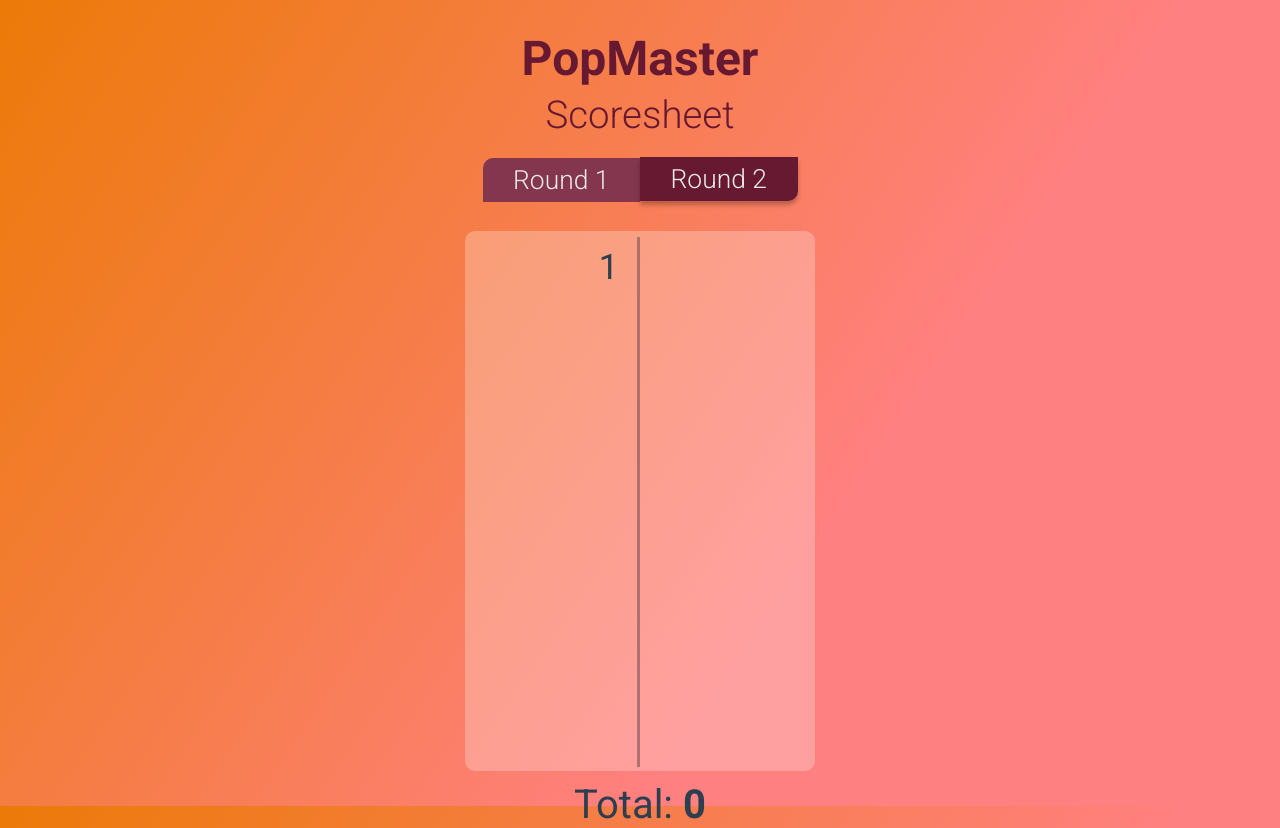
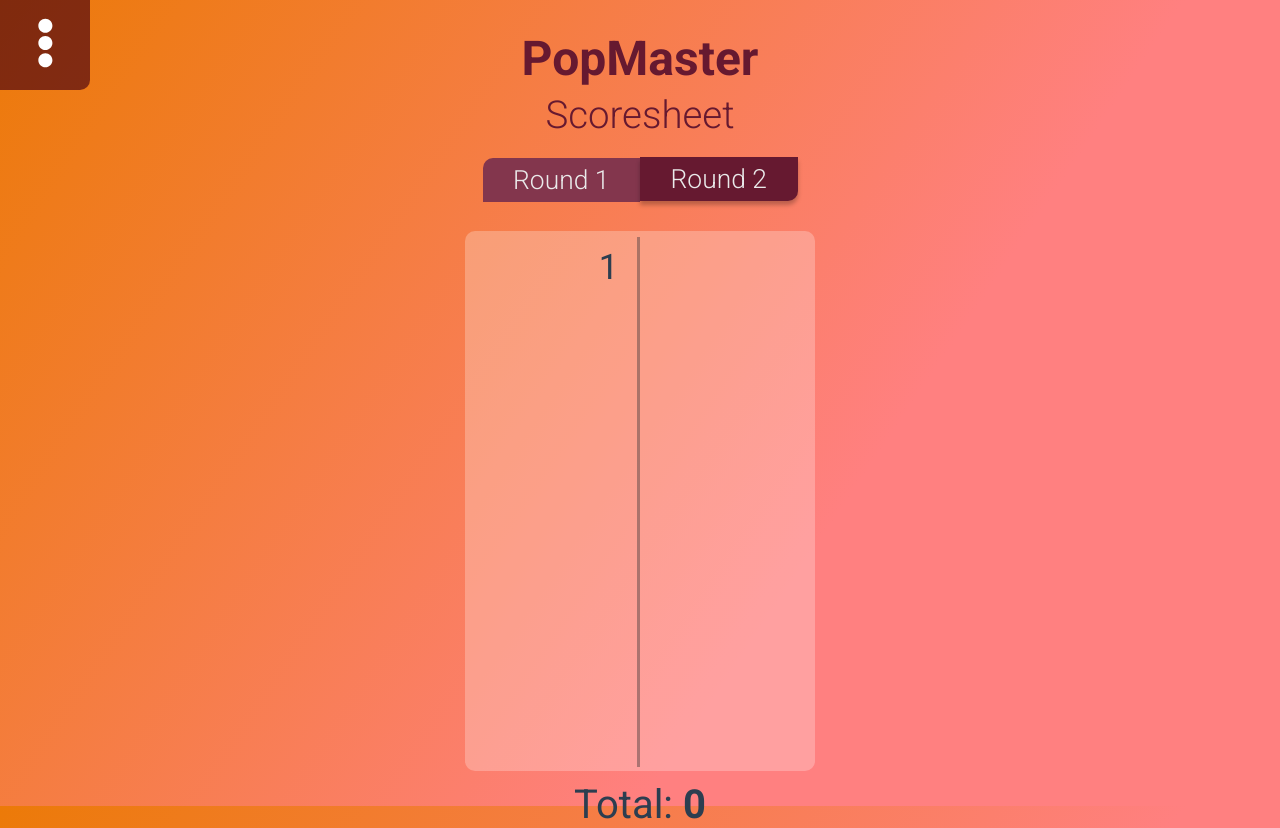
Before and after one commit to Tuff-Dev/popmaster-scoresheet, a Vue app: page / in a window 1280 px wide. Built offline with nearby package versions, Linux system fonts and the light colour scheme.

Commit message:
Menu & clear rounds

```diff
--- a/package.json
+++ b/package.json
@@ -13,6 +13,7 @@
     "vue": "^2.6.11"
   },
   "devDependencies": {
+    "@fortawesome/fontawesome-free": "^5.15.0",
     "@vue/cli-plugin-babel": "~4.5.0",
     "@vue/cli-plugin-eslint": "~4.5.0",
     "@vue/cli-service": "~4.5.0",
--- a/src/App.vue
+++ b/src/App.vue
@@ -1,9 +1,11 @@
 <template>
+
   <div id="app">
+    <Menu @clearRounds="clearRounds()"  :menuOpen="menuOpen" />
     <Header />
     <RoundButtons @changeRound="changeRound($event)" />
-    <Round class="round-1" v-show="round === 1" />
-    <Round class="round-2"  v-show="round === 2" />
+    <Round class="round-1" v-show="round === 1" :key="round1Key"/>
+    <Round class="round-2"  v-show="round === 2" :key="round2Key"/>
   </div>
 </template>
 
@@ -11,31 +13,44 @@
 import Header from './components/Header'
 import RoundButtons from './components/RoundButtons';
 import Round from './components/Round'
+import Menu from './components/Menu';
 
 export default {
   name: 'App',
   components: {
     Header,
     RoundButtons,
-    Round
+    Round,
+    Menu
   },
   data: function() {
     return {
-      round: 1
+      round: 1,
+      menuOpen: false,
+      round1Key: 0,
+      round2Key: 100
     }
   },
   methods: {
     changeRound: function(val) {
-      console.log("Round Changed");
       if(val === 'round-1') {
-        console.log("Loading Round 1");
         this.round = 1
       } else {
-        console.log("Loading Round 2");
         this.round = 2;
       }
+    },
+    clearRounds: function() {
+      // Force re-render on round components
+      this.round1Key += 1;
+      this.round2Key += 1;
+      // Set active round to 1
+      this.changeRound('round-1');
+      // Close Menu
+      this.menuOpen = false;
     }
-
+  },
+  created: function() {
+    console.log("Load from localStorage");
   }
 }
 </script>
@@ -56,8 +71,27 @@
   height: 96vh;
 }
 
+a {
+  color: white;
+  text-decoration: none;
+  &:hover {
+    color: blueviolet;
+  }
+
+  &:visited {
+    color: white;
+  }
+}
+
 * {
   font-family: 'Roboto', sans-serif;
+  -webkit-touch-callout: none; /* iOS Safari */
+    -webkit-user-select: none; /* Safari */
+     -khtml-user-select: none; /* Konqueror HTML */
+       -moz-user-select: none; /* Old versions of Firefox */
+        -ms-user-select: none; /* Internet Explorer/Edge */
+            user-select: none; /* Non-prefixed version, currently
+                                  supported by Chrome, Edge, Opera and Firefox */
 }
 
 #app {
@@ -71,7 +105,6 @@
     width: 350px;
     margin: 30px auto;
   }
-
 }
 
 .light-text {
--- /dev/null
+++ b/src/components/Menu.vue
@@ -0,0 +1,141 @@
+<template>
+  <div class="menu">
+      <div class="menu__icon open" v-show="!menuOpen" @click="toggleMenu"><i class="fas fa-ellipsis-v"></i></div>
+      <div class="menu__icon close" v-show="menuOpen" @click="toggleMenu"><i class="fas fa-times"></i></div>
+      <div class="menu__content" v-if="menuOpen">
+        <ul>
+          <li>
+            <a href="#" @click="clearRounds()">Clear Rounds</a>
+          </li>
+        </ul>
+
+      </div>
+    </div>
+</template>
+
+<script>
+export default {
+    props: {
+        menuOpenParam: Boolean
+    },
+    data: function() {
+        return {
+            menuOpen: false
+        }
+    },
+    methods: {
+        toggleMenu() {
+            this.menuOpen = !this.menuOpen;
+            document.querySelector('.menu').classList.toggle('open');
+        },
+        clearRounds() {
+            // Emit an event to clear the rounds
+            this.$emit('clearRounds');
+            this.toggleMenu()
+        },
+        openMenu() {
+            document.querySelector('.menu').classList.add('open');
+        }
+    },
+    created: function() {
+        this.menuOpen = this.menuOpenParam;
+    },
+    mounted: function() {
+        if(this.menuOpen === true) {
+            this.openMenu();
+        }
+    }
+}
+</script>
+
+<style lang="scss" scoped>
+.menu {
+    position: fixed;
+    z-index: 10;
+    top: 0;
+    left: 0;
+    width: 40px;
+    height: 40px;
+    transition: 0.3s;
+    background: rgba(71, 0, 17, 0.65);
+    border-bottom-right-radius: 10px;
+
+    @media (min-width: $breakpoint-tablet) {
+      width: 90px;
+      height: 90px;
+    }
+
+    &.open {
+      width: 100vw;
+      height: 100vh;
+      border-bottom-right-radius: 0;
+      background: rgba(71, 0, 17, 0.85);
+    }
+
+
+    .menu__icon {
+      color: white;
+      width: 100%;
+      height: 100%;
+      max-width: 40px;
+      max-height: 40px;
+      cursor: pointer;
+      display: block;
+      // margin-left: 16px;
+      font-size: 20px;
+      float: left;
+      @media (min-width: $breakpoint-tablet) {
+        font-size: 50px;
+        // margin-left: 33px;
+        max-width: 90px;
+        max-height: 90px;
+      }
+
+      &.hidden {
+        display: none;
+      }
+
+
+      svg {
+        padding-top: 8px;
+        @media (min-width: $breakpoint-tablet) {
+          padding-top: 18px;
+        }
+      }
+    }
+
+    .menu__content {
+      margin-top: 100px;
+      color: white;
+
+      @media (min-width: $breakpoint-tablet) {
+        margin-top: 200px;
+      }
+
+      ul {
+        list-style-type: none; /* Remove bullets */
+        margin: 0;
+        padding: 0;
+        font-size: 1.5em;
+
+        @media (min-width: $breakpoint-tablet) {
+          font-size: 2em;
+        }
+
+
+        li {
+          width: 100%;
+          height: 50px;
+          a {
+            display: block;
+            width: 100%;
+            height: 100%;
+            line-height: 50px;
+            font-weight: 700;
+            white-space: nowrap;
+          }
+        }
+      }
+    }
+  }
+</style>
--- a/src/components/Question.vue
+++ b/src/components/Question.vue
@@ -61,7 +61,7 @@
 <style lang="scss" scoped>
 
     .question {
-        font-size: 1.6em;
+        font-size: 1.4em;
         padding: 5px 0;
 
         @media (min-width: $breakpoint-tablet) {
--- a/src/components/Round.vue
+++ b/src/components/Round.vue
@@ -31,7 +31,6 @@
             if(this.currentQuestionNumber < 10) {
                 this.currentQuestionNumber = this.scores.length + 1;
             }
-
         }
     }
 }
@@ -46,7 +45,7 @@
         background: rgba(255, 255, 255, 0.25);
         border-radius: 10px;
         width: 70%;
-        height: 405px;
+        height: 370px;
         margin: 5px auto 0;
         padding-top: 10px;
 
--- a/src/components/RoundButtons.vue
+++ b/src/components/RoundButtons.vue
@@ -10,6 +10,7 @@
 </template>
 
 <script>
+
 export default {
     data: function() {
         return {
@@ -26,8 +27,6 @@
                 document.querySelector('.btn.round-1').classList.remove('active');
                 document.querySelector('.btn.round-2').classList.add('active');
             }
-
-            console.log("Emitting Round Change");
             this.$emit('changeRound', this.activeButton);
         }
     }
--- a/src/main.js
+++ b/src/main.js
@@ -1,5 +1,7 @@
 import Vue from 'vue'
 import App from './App.vue'
+import '@fortawesome/fontawesome-free/css/all.css'
+import '@fortawesome/fontawesome-free/js/all.js'
 
 Vue.config.productionTip = false
 
```
Also changed, not shown: 1 other file (tests, documents, lock files or other folders).
